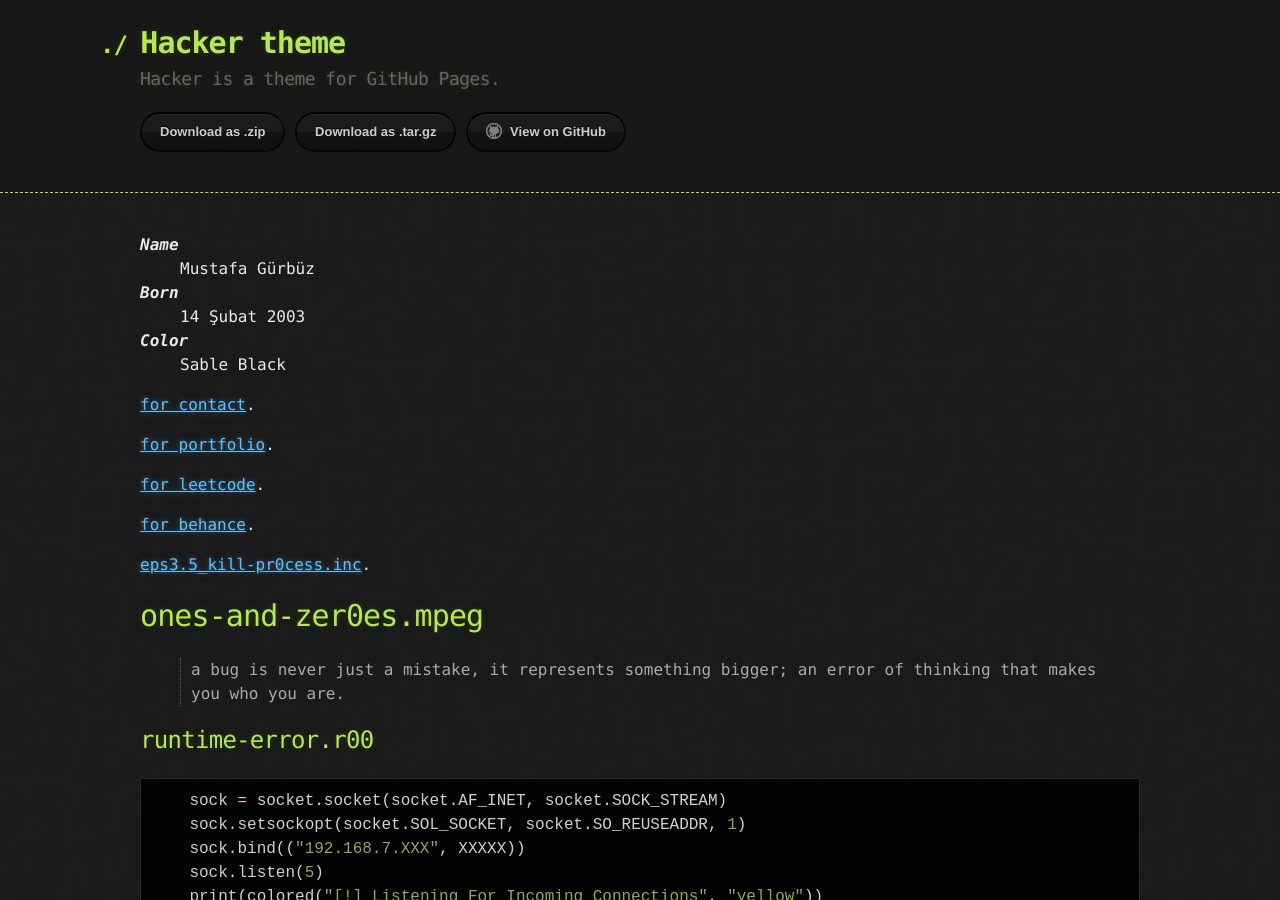
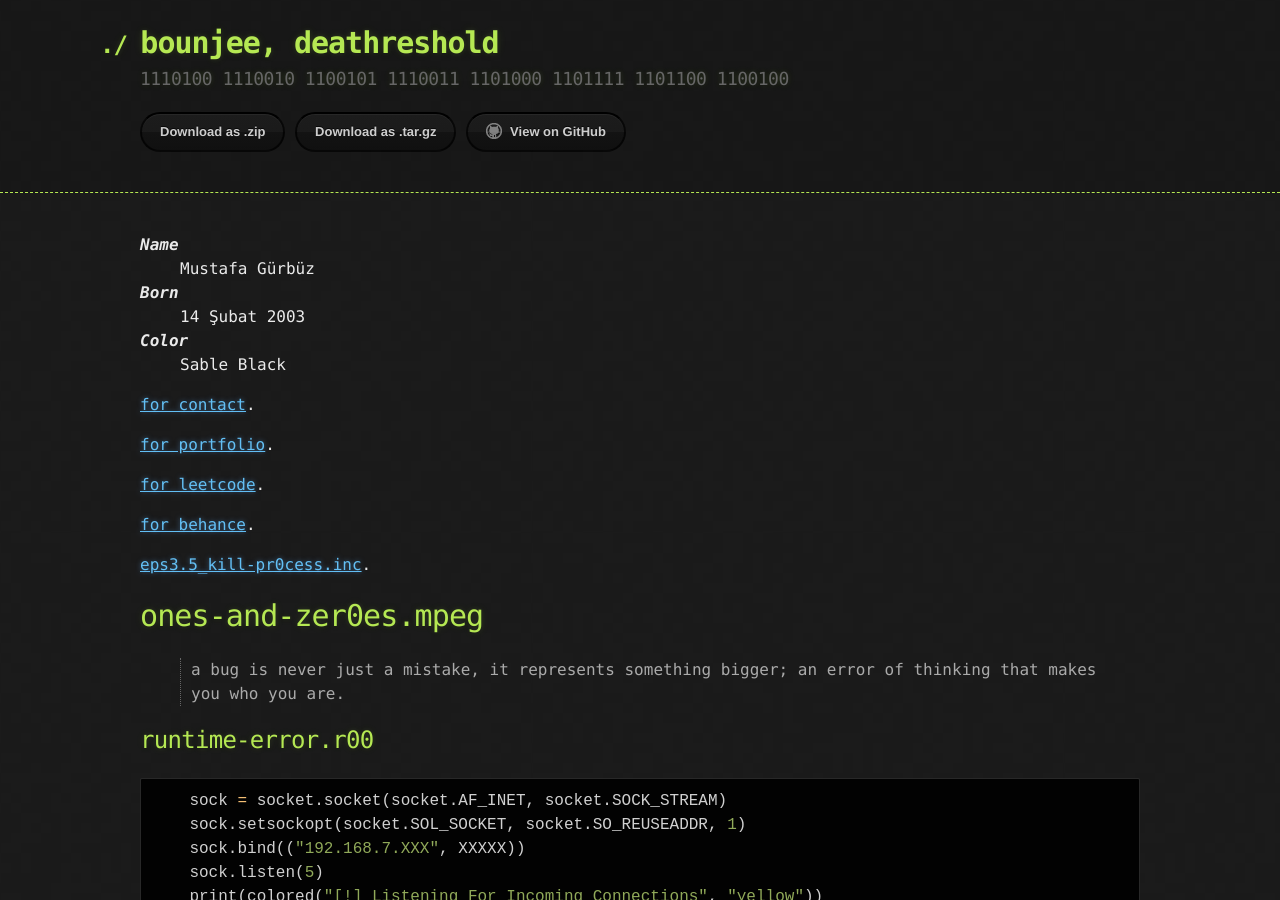
Before and after one commit to bounjee/bounjee.github.io, a Jekyll site: the page built from index.md, in a window 1280 px wide and 900 px high. Built offline with Jekyll 4.4.1, drawn with Linux system fonts in a browser that asks for light colours.

Commit message:
Update _config.yml

```diff
--- a/_config.yml
+++ b/_config.yml
@@ -1,5 +1,5 @@
-title: Hacker theme
-description: Hacker is a theme for GitHub Pages.
+title: bounjee, deathreshold
+description: 1110100 1110010 1100101 1110011 1101000 1101111 1101100 1100100
 show_downloads: true
 google_analytics:
 theme: jekyll-theme-hacker
```
